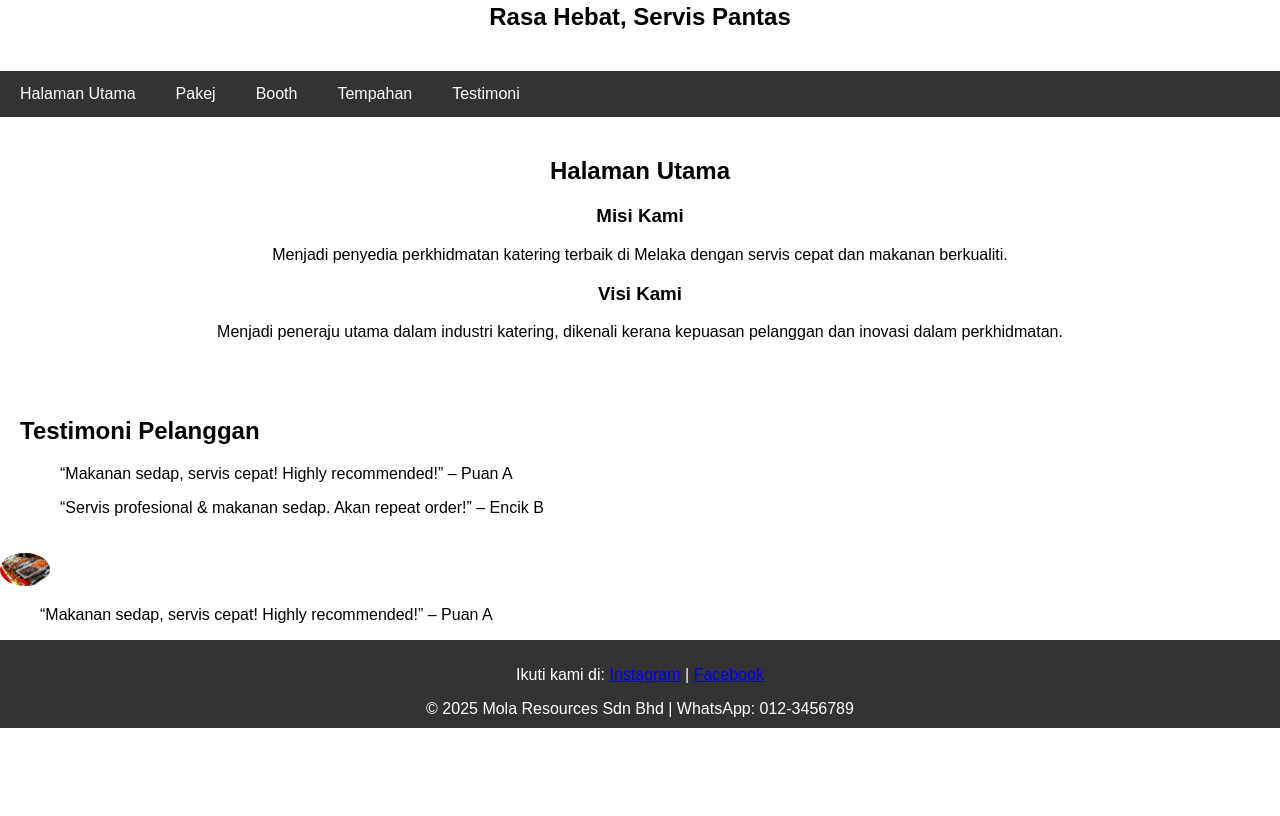
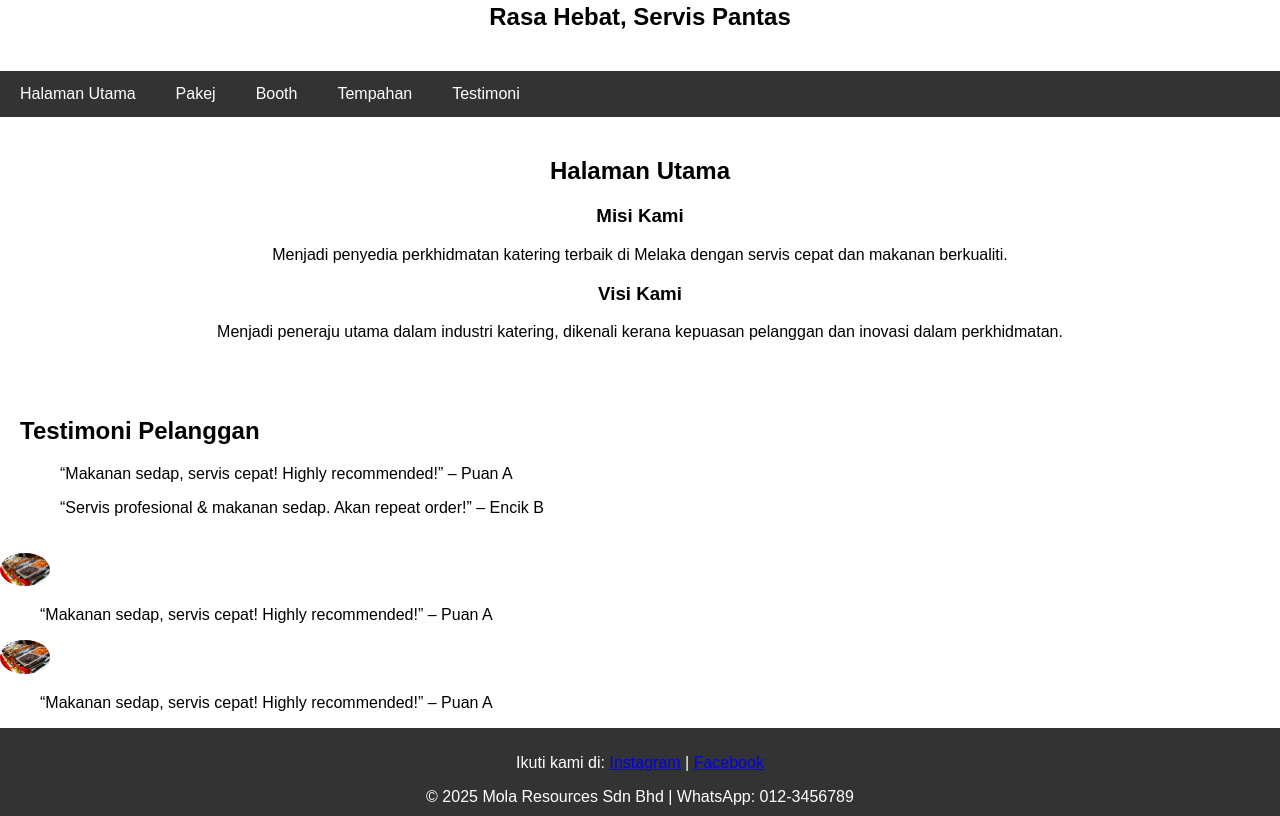
Before and after one commit to lailaqistina4701-dotcom/catering-website, a plain HTML site: page index.html in a window 1280 px wide. Shown: the part 975-1791 px from the top of the page. Before the commit the page ends 1703 px from the top, so only its background shows below. Drawn offline with Linux system fonts and the light colour scheme.

Commit message:
Update index.html

```diff
--- a/index.html
+++ b/index.html
@@ -80,6 +80,12 @@ nav a:hover {
     “Makanan sedap, servis cepat! Highly recommended!” – Puan A
   </blockquote>
 </div>
+  <div class="testimonial">
+  <img src="malay-buffet-15700285.webp" alt="Puan A" style="width:50px; border-radius:50%;">
+  <blockquote>
+    “Makanan sedap, servis cepat! Highly recommended!” – Puan A
+  </blockquote>
+</div>
 <footer>
   <p>Ikuti kami di:
     <a href="https://instagram.com/akaunanda" target="_blank">Instagram</a> |
```
